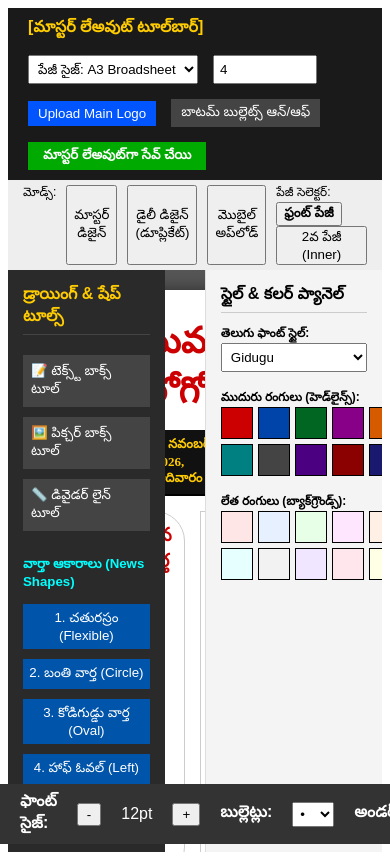
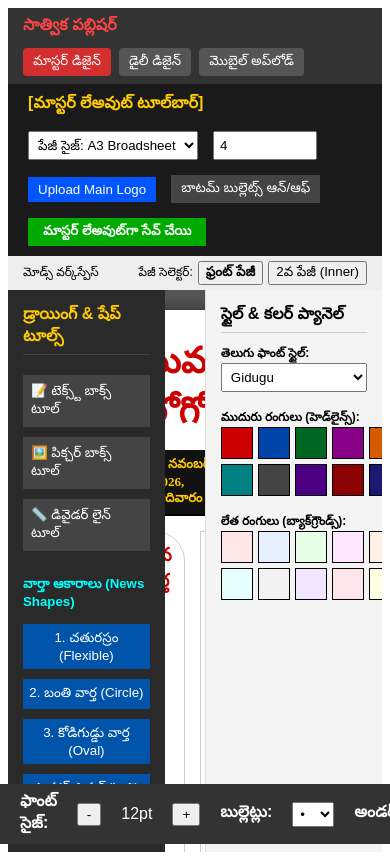
Before and after one commit to jpd-123/yuvagalam-newspaper-design, a React (Vite) app: page / in a window 390 px wide. Built offline with nearby package versions, Linux system fonts and the light colour scheme.

Commit message:
Improve layout and toolbar handling in App component
Refactor App component to enhance mobile and desktop layouts with mode switching and toolbar adjustments.

```diff
--- a/src/App.jsx
+++ b/src/App.jsx
@@ -30,7 +30,26 @@ export default function App() {
   return (
     <div style={{ display: 'flex', flexDirection: 'column', height: '100vh', overflow: 'hidden', fontFamily: 'sans-serif' }}>
 
-      {/* 3 రకాల టూల్‌బార్ల స్విచింగ్ */}
+      {/* హెడర్ / మోడ్ స్విచర్ (మొబైల్ & ల్యాప్‌టాప్ రెండింటికి ఉపయోగపడుతుంది) */}
+      <div style={{ background: '#333', color: '#fff', padding: '8px 15px', display: 'flex', justifyContent: 'space-between', alignItems: 'center', flexWrap: 'wrap', gap: '10px' }}>
+        <h2 style={{ margin: 0, fontSize: '16px', color: '#ff4444' }}>సాత్విక పబ్లిషర్</h2>
+        <div style={{ display: 'flex', gap: '8px', fontSize: '12px' }}>
+          <button onClick={() => setActiveMode('MASTER')} style={{ background: activeMode === 'MASTER' ? '#d32f2f' : '#555', color: '#fff', border: 'none', padding: '5px 10px', cursor: 'pointer', borderRadius: '4px' }}>మాస్టర్ డిజైన్</button>
+          <button onClick={() => openDailyLayout('MASTER_1')} style={{ background: activeMode === 'DAILY' ? '#d32f2f' : '#555', color: '#fff', border: 'none', padding: '5px 10px', cursor: 'pointer', borderRadius: '4px' }}>డైలీ డిజైన్</button>
+          <button onClick={() => setActiveMode('MOBILE')} style={{ background: activeMode === 'MOBILE' ? '#d32f2f' : '#555', color: '#fff', border: 'none', padding: '5px 10px', cursor: 'pointer', borderRadius: '4px' }}>మొబైల్ అప్‌లోడ్</button>
+        </div>
+      </div>
+
+      {/* మొబైల్ మోడ్ లేదా ల్యాప్‌టాప్ మోడ్ ప్రకారం మార్పు */}
+      {activeMode === 'MOBILE' ? (
+        /* మొబైల్ ఫోన్ లో ఓపెన్ చేసినప్పుడు కేవలం మొబైల్ అప్‌లోడ్ టూల్‌బార్ మాత్రమే కనిపిస్తుంది */
+        <div style={{ flex: 1, background: '#f9f9f9', padding: '20px', maxWidth: '500px', margin: '20px auto', width: '100%', boxShadow: '0 0 10px rgba(0,0,0,0.1)', borderRadius: '8px', overflowY: 'auto' }}>
+          <h3 style={{ borderBottom: '1px solid #ddd', paddingBottom: '10px', color: '#333', marginTop: 0 }}>మొబైల్ వార్తల అప్‌లోడ్ టూల్‌బార్</h3>
+          <MobileToolbar onUploadClick={() => alert('మొబైల్ వార్త అప్‌లోడర్ ఓపెన్ అయింది')} />
+        </div>
+      ) : (
+        /* ల్యాప్‌టాప్ / డెస్క్‌టాప్ లో పూర్తి పేజ్‌మేకర్ తరహా మాస్టర్ లేఅవుట్ */
+        <>
           {activeMode === 'MASTER' && (
             <MasterToolbar
               onSaveMaster={() => alert('మాస్టర్ లేఅవుట్ భద్రపరచబడింది!')}
@@ -40,32 +59,22 @@ export default function App() {
           {activeMode === 'DAILY' && (
             <DailyToolbar onExportPdfClick={() => setShowPdfModal(true)} />
           )}
-      {activeMode === 'MOBILE' && (
-        <MobileToolbar onUploadClick={() => alert('మొబైల్ వార్త అప్‌లోడర్ ఓపెన్ అయింది')} />
-      )}
 
-      {/* వర్క్‌స్పేస్ స్విచర్ (టెస్టింగ్ కోసం) */}
-      <div style={{ background: '#eee', padding: '5px 15px', fontSize: '12px', display: 'flex', gap: '10px' }}>
-        <span>మోడ్స్:</span>
-        <button onClick={() => setActiveMode('MASTER')}>మాస్టర్ డిజైన్</button>
-        <button onClick={() => openDailyLayout('MASTER_1')}>డైలీ డిజైన్ (డూప్లికేట్)</button>
-        <button onClick={() => setActiveMode('MOBILE')}>మొబైల్ అప్‌లోడ్</button>
+          {/* పేజీ సెలెక్టర్ బార్ */}
+          <div style={{ background: '#eee', padding: '5px 15px', fontSize: '12px', display: 'flex', gap: '10px', alignItems: 'center' }}>
+            <span>మోడ్స్ వర్క్‌స్పేస్</span>
             <span style={{ marginLeft: 'auto' }}>
               పేజీ సెలెక్టర్:
-          <button onClick={() => setCurrentPage(1)} style={{ fontWeight: currentPage === 1 ? 'bold' : 'normal' }}>ఫ్రంట్ పేజీ</button>
-          <button onClick={() => setCurrentPage(2)} style={{ fontWeight: currentPage === 2 ? 'bold' : 'normal' }}>2వ పేజీ (Inner)</button>
+              <button onClick={() => setCurrentPage(1)} style={{ fontWeight: currentPage === 1 ? 'bold' : 'normal', marginLeft: '5px', cursor: 'pointer' }}>ఫ్రంట్ పేజీ</button>
+              <button onClick={() => setCurrentPage(2)} style={{ fontWeight: currentPage === 2 ? 'bold' : 'normal', marginLeft: '5px', cursor: 'pointer' }}>2వ పేజీ (Inner)</button>
             </span>
           </div>
 
           {/* మెయిన్ 3-ప్యానెల్ లేఅవుట్ */}
           <div style={{ display: 'flex', flex: 1, overflow: 'hidden' }}>
-
-        {/* ఎడమ సైడ్ ప్యానెల్ */}
             <LeftToolPanel onSelectShape={(shape) => setSelectedShape(shape)} />
 
-        {/* మధ్య వర్క్‌స్పేస్ కాన్వాస్ (A3 Board) */}
             <div style={{ flex: 1, background: '#555', overflowY: 'auto', padding: '20px', display: 'flex', justifyContent: 'center' }}>
-
               <div
                 ref={pageRef}
                 style={{
@@ -82,17 +91,13 @@ export default function App() {
                 }}
               >
                 <div>
-              {/* పేజీ రకం ఆధారంగా హెడర్ మారుతుంది */}
                   {currentPage === 1 ? (
                     <FrontHeaderBar logoUrl="" volume="02" issue="108" price="3.00" totalPages="4" />
                   ) : (
                     <InnerHeaderBar category="జనరల్ వార్తలు" pageNumber={currentPage} />
                   )}
 
-              {/* వార్తా గ్రిడ్ నమూనా */}
                   <div style={{ display: 'grid', gridTemplateColumns: '1fr 1fr', gap: '15px', marginTop: '15px' }}>
-
-                {/* ప్రయోగాత్మక షేప్ బాక్స్ */}
                     <ShapeContainer shapeType={selectedShape} isNeighborFlexible={true}>
                       <h3 style={{ margin: '0 0 5px 0', color: '#CC0000' }}>ముఖ్యమైన పత్రికా వార్త శీర్షిక</h3>
                       <div style={{ color: '#880000', fontWeight: 'bold', fontSize: '13px', marginBottom: '5px' }}>
@@ -109,28 +114,23 @@ export default function App() {
                         పత్రికా ప్రమాణాల ప్రకారం కాలమ్స్ విభజన మరియు డివైడర్ లైన్లు ఆటోమేటిక్‌గా సెట్ అవుతాయి.
                       </p>
                     </ShapeContainer>
-
                   </div>
                 </div>
 
-            {/* ఫుటర్ CMYK డాట్స్ */}
                 <FooterCMYK />
               </div>
-
             </div>
 
-        {/* కుడి సైడ్ ప్యానెల్ */}
             <RightStylePanel
               onColorSelect={handleColorSelect}
               onFontSelect={(font) => setSelectedFont(font)}
             />
-
           </div>
 
-      {/* అడుగు క్విక్ బార్ */}
           <BottomStyleBar />
+        </>
+      )}
 
-      {/* PDF మోడల్ పాప్-అప్ */}
       {showPdfModal && <ExportPdfModal pageRef={pageRef} onClose={() => setShowPdfModal(false)} />}
 
     </div>
```
Lines whose indentation alone changed are shown as unchanged.
